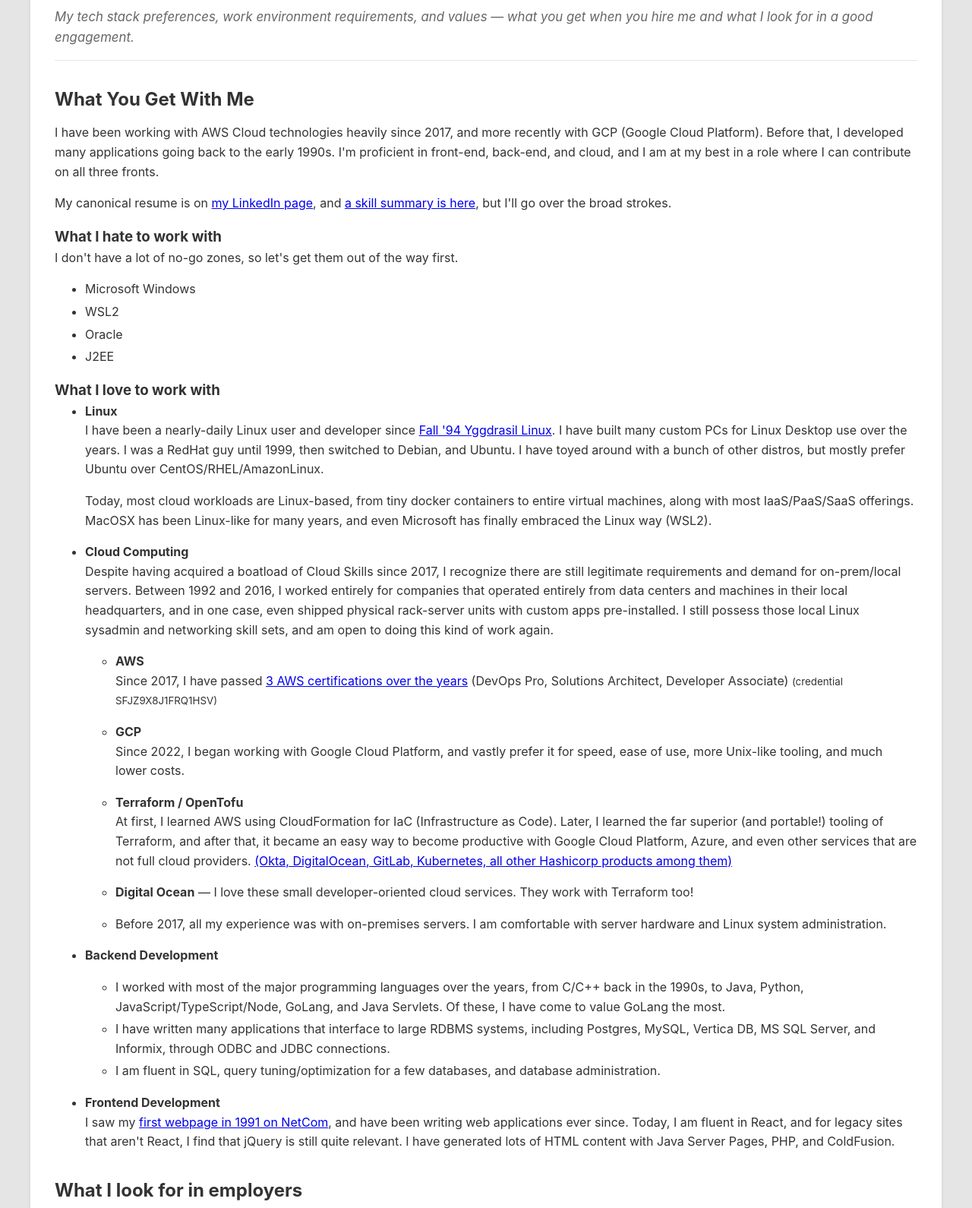
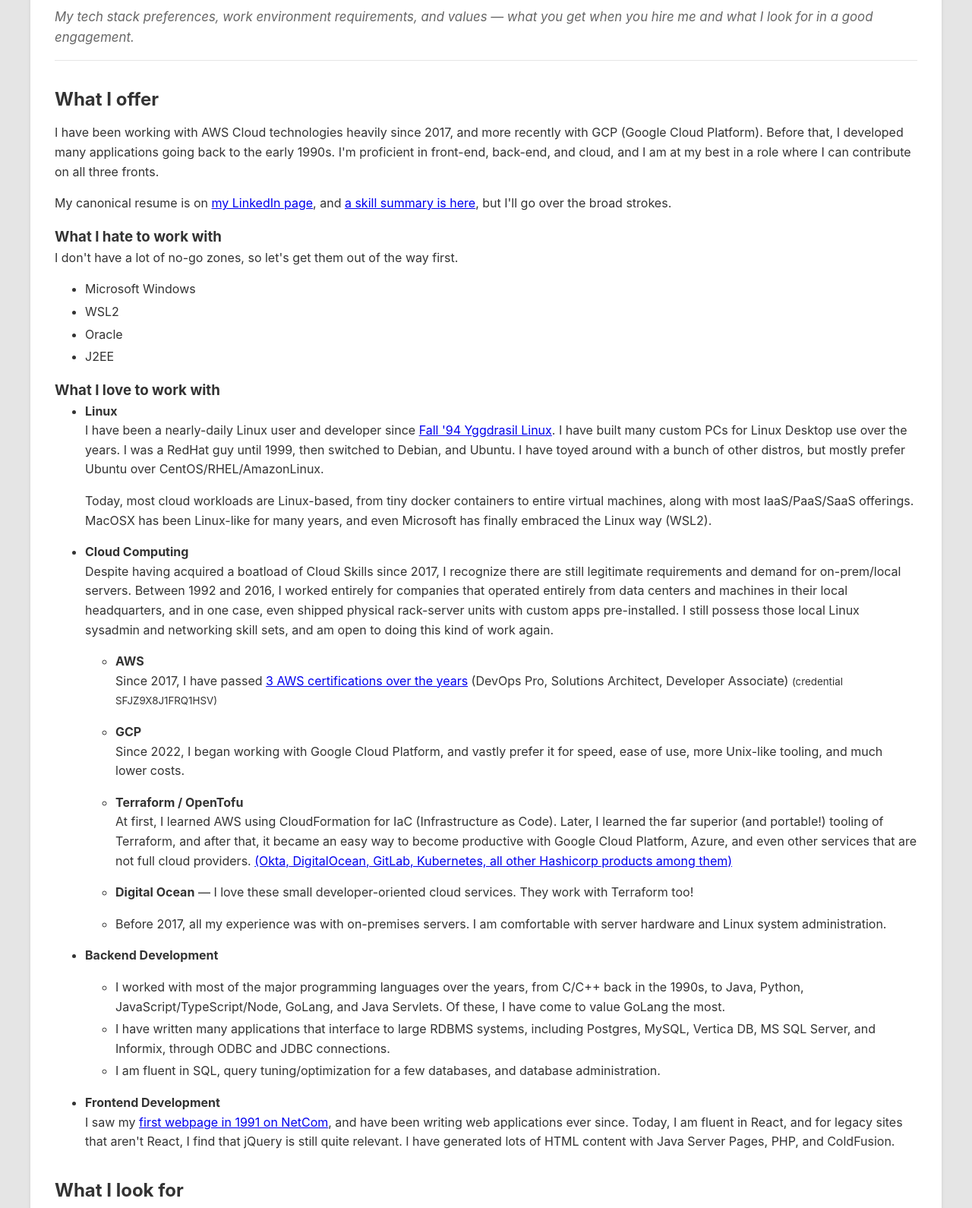
Before and after one commit to linuxtampa/linuxtampa.github.io, an Eleventy site: page src/blog/2025-05-10-future-work.md in a window 1280 px wide. Shown: the part 191-1781 px from the top of the page at 76% size. Built offline with nearby package versions, Linux system fonts and the light colour scheme; Eleventy itself is replaced by a stand-in of ours; files that its build step writes are made by us from their sources.

Commit message:
content updates

```diff
--- a/src/blog/2025-05-10-future-work.md
+++ b/src/blog/2025-05-10-future-work.md
@@ -10,7 +10,7 @@ tags:
   - cloud
 ---
 
-## What You Get With Me
+## What I offer
 
 I have been working with AWS Cloud technologies heavily since 2017, and more recently with GCP (Google Cloud Platform).  Before that, I developed many applications going back to the early 1990s.  I'm proficient in front-end, back-end, and cloud, and I am at my best in a role where I can contribute on all three fronts.
 
@@ -54,7 +54,7 @@ I don't have a lot of no-go zones, so let's get them out of the way first.
     I saw my [first webpage in 1991 on NetCom](https://en.wikipedia.org/wiki/Netcom_(United_States)), and have been writing web applications ever since. Today, I am fluent in React, and for legacy sites that aren't React, I find that jQuery is still quite relevant.
     I have generated lots of HTML content with Java Server Pages, PHP, and ColdFusion.
 
-## What I look for in employers
+## What I look for
 
  * **Full-time / Remote Work** <br/>
    In addition to the usual advantages of remote work, I get unparalleled peace and quiet working from my rural property.
```
